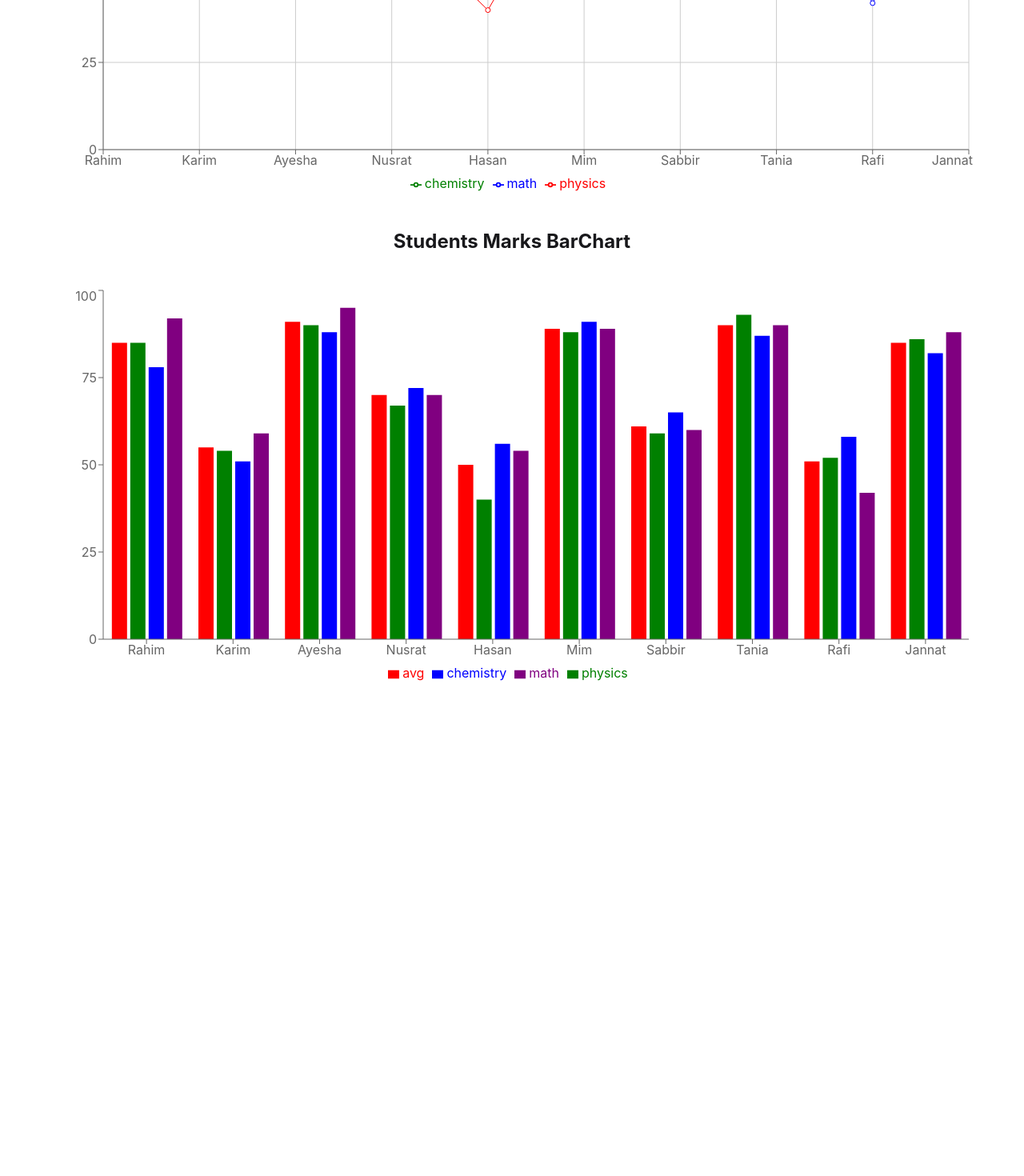
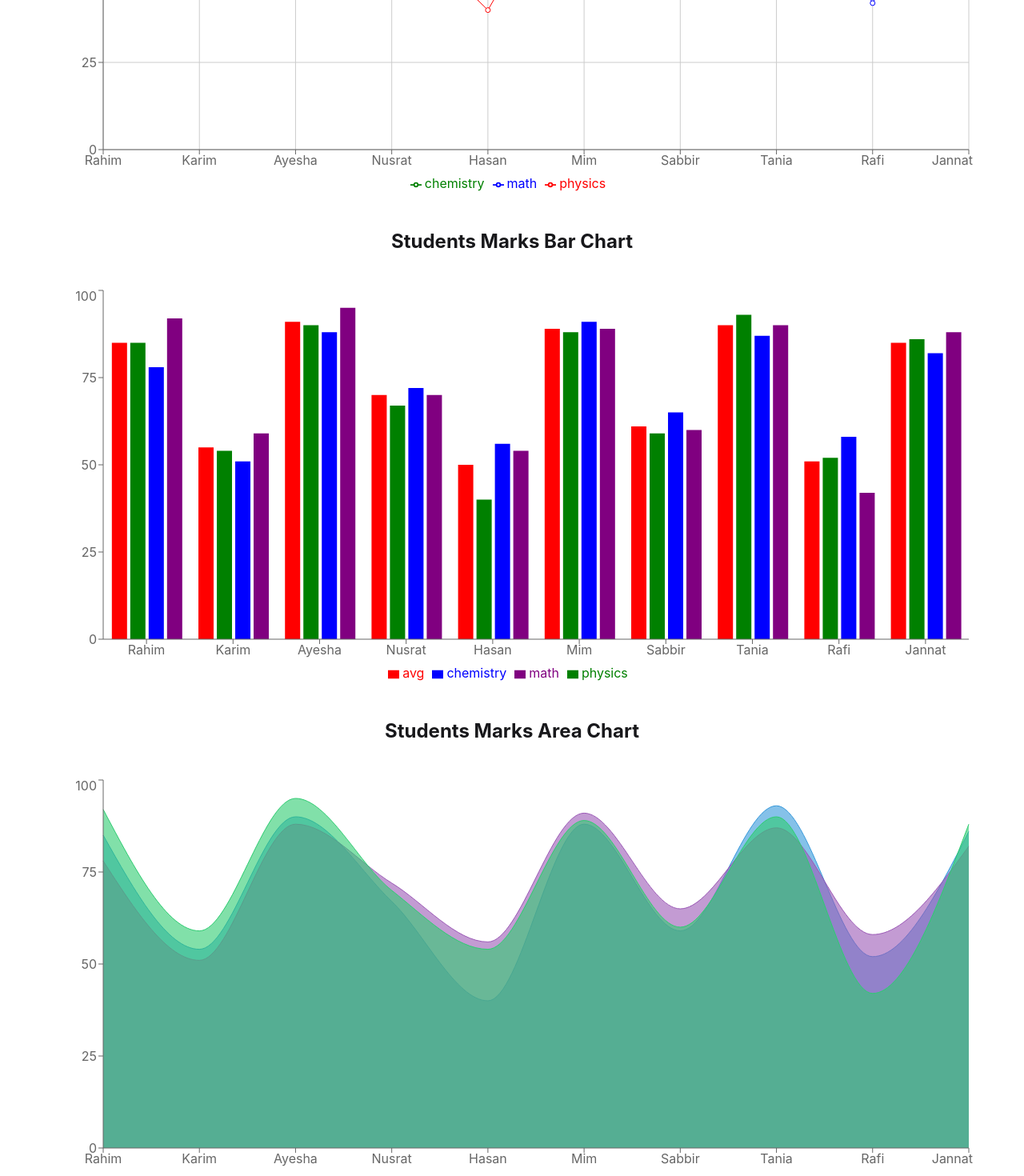
Before and after one commit to nayon-kumar/graph-chart, a React (Vite) app: page / in a window 1280 px wide. Shown: the part 366-1836 px from the top of the page at 80% size. Before the commit the page ends 1224 px from the top, so only its background shows below. Built offline with nearby package versions, Linux system fonts and the light colour scheme; some icons are missing.

Commit message:
Area Chart added

```diff
--- a/src/App.jsx
+++ b/src/App.jsx
@@ -3,9 +3,11 @@ import "./App.css";
 import ResultChart from "./components/ResultChart/ResultChart";
 import MarksChart from "./components/MarksChart/MarksChart";
 import axios from "axios";
+import ResultArea from "./components/ResultArea/ResultArea";
 
 const marksPromise = fetch("marks.json").then((res) => res.json());
 const allMarksPromise = axios.get("allMarks.json");
+const resultAreaPromise = axios.get("marks.json");
 
 function App() {
   return (
@@ -29,6 +31,15 @@ function App() {
         >
           <MarksChart allMarksPromise={allMarksPromise}></MarksChart>
         </Suspense>
+        <Suspense
+          fallback={
+            <div className="flex items-center justify-center mt-30">
+              <span className="loading loading-spinner loading-xl"></span>
+            </div>
+          }
+        >
+          <ResultArea resultAreaPromise={resultAreaPromise}></ResultArea>
+        </Suspense>
       </main>
     </>
   );
--- a/src/components/MarksChart/MarksChart.jsx
+++ b/src/components/MarksChart/MarksChart.jsx
@@ -22,7 +22,7 @@ const MarksChart = ({ allMarksPromise }) => {
   return (
     <div>
       <h3 className="text-2xl my-10 text-center font-bold">
-        Students Marks BarChart
+        Students Marks Bar Chart
       </h3>
       <BarChart
         responsive
--- /dev/null
+++ b/src/components/ResultArea/ResultArea.jsx
@@ -0,0 +1,39 @@
+import React, { use } from "react";
+import { Area, AreaChart, Tooltip, XAxis, YAxis } from "recharts";
+
+const ResultArea = ({ resultAreaPromise }) => {
+  const resultResponse = use(resultAreaPromise);
+  const marksData = resultResponse.data;
+  return (
+    <div className="flex flex-col items-center gap-10">
+      <h3 className="text-2xl mt-10 text-center font-bold">
+        Students Marks Area Chart
+      </h3>
+      <AreaChart
+        className="w-[90%] mx-auto"
+        height={500}
+        responsive
+        data={marksData}
+      >
+        <XAxis dataKey="name" niceTicks="snap125" />
+        <YAxis niceTicks="snap125" />
+        <Tooltip />
+        <Area
+          type="monotone"
+          dataKey="physics"
+          stroke="#3498db"
+          fill="#3498db"
+        />
+        <Area
+          type="monotone"
+          dataKey="chemistry"
+          stroke="#9b59b6"
+          fill="#9b59b6"
+        />
+        <Area type="monotone" dataKey="math" stroke="#2ecc71" fill="#2ecc71" />
+      </AreaChart>
+    </div>
+  );
+};
+
+export default ResultArea;
--- a/src/components/ResultChart/ResultChart.jsx
+++ b/src/components/ResultChart/ResultChart.jsx
@@ -7,7 +7,7 @@ const ResultChart = ({ marksPromise }) => {
   return (
     <div className="flex flex-col items-center gap-10">
       <h3 className="text-2xl mt-10 text-center font-bold">
-        Students Marks LineChart
+        Students Marks Line Chart
       </h3>
       <LineChart
         className="w-[90%] mx-auto"
```
